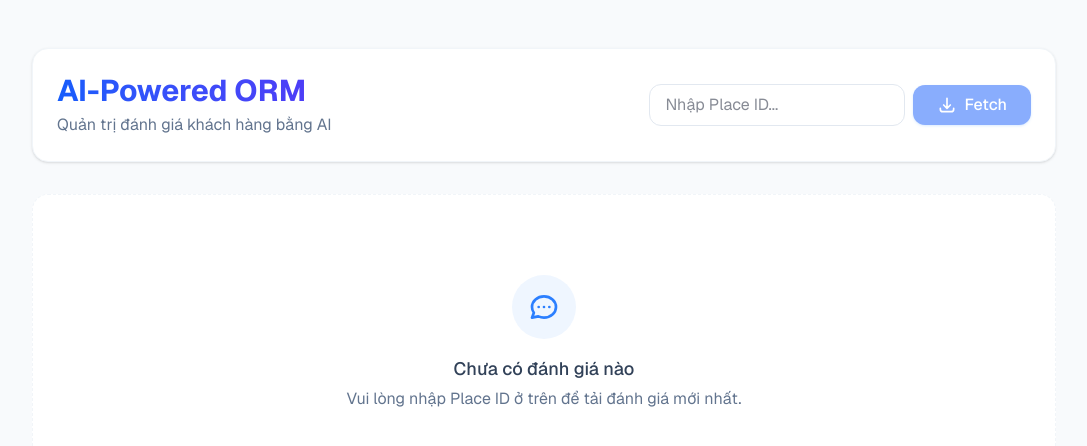
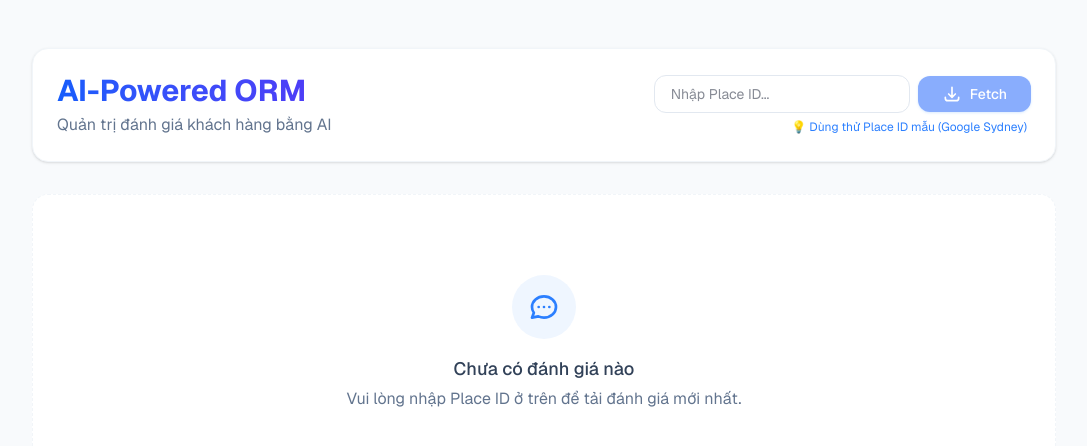
Before and after one commit to ThaiQuangSon031108FSDev/AI-Powered-ORM, a Next.js app: page / in a window 1280 px wide. Shown: the top 446 px of the page, without its empty margins (96-1183 px from the left). Built offline with nearby package versions, Linux system fonts and the light colour scheme.

Commit message:
style: add quick-fill sample Place ID helper on dashboard

```diff
--- a/src/app/page.tsx
+++ b/src/app/page.tsx
@@ -119,25 +119,33 @@ export default function Dashboard() {
             <p className="text-slate-500 mt-1">Quản trị đánh giá khách hàng bằng AI</p>
           </div>
 
+          <div className="flex flex-col items-stretch md:items-end gap-1.5 w-full md:w-auto">
             <div className="flex w-full md:w-auto items-center gap-2">
               <input
                 type="text"
                 placeholder="Nhập Place ID..."
                 value={placeId}
                 onChange={(e) => setPlaceId(e.target.value)}
-              className="flex-1 md:w-64 px-4 py-2 rounded-xl border border-slate-200 focus:outline-none focus:ring-2 focus:ring-blue-500 transition-all"
+                className="flex-1 md:w-64 px-4 py-2 rounded-xl border border-slate-200 focus:outline-none focus:ring-2 focus:ring-blue-500 transition-all text-sm"
               />
               <button
                 onClick={handleFetchReviews}
                 disabled={isFetchingReviews || !placeId}
-              className="px-6 py-2 bg-blue-600 hover:bg-blue-700 text-white font-medium rounded-xl transition-colors disabled:opacity-50 disabled:cursor-not-allowed flex items-center gap-2 shadow-sm shadow-blue-200"
+                className="px-6 py-2 bg-blue-600 hover:bg-blue-700 text-white font-medium rounded-xl transition-colors disabled:opacity-50 disabled:cursor-not-allowed flex items-center gap-2 shadow-sm shadow-blue-200 text-sm"
               >
                 {isFetchingReviews ? (
-                <span className="w-5 h-5 border-2 border-white border-t-transparent rounded-full animate-spin"></span>
+                  <span className="w-5.5 h-5.5 border-2 border-white border-t-transparent rounded-full animate-spin"></span>
                 ) : (
                   <svg className="w-5 h-5" fill="none" viewBox="0 0 24 24" stroke="currentColor"><path strokeLinecap="round" strokeLinejoin="round" strokeWidth={2} d="M4 16v1a3 3 0 003 3h10a3 3 0 003-3v-1m-4-4l-4 4m0 0l-4-4m4 4V4" /></svg>
                 )}
                 Fetch
+              </button>
+            </div>
+            <button
+              onClick={() => setPlaceId('ChIJN1t_tDeuEmsRUsoyG83frY4')}
+              className="text-xs text-blue-500 hover:text-blue-700 hover:underline text-left md:text-right px-1 flex items-center gap-1 self-start md:self-auto"
+            >
+              💡 Dùng thử Place ID mẫu (Google Sydney)
             </button>
           </div>
         </header>
```
Lines whose indentation alone changed are shown as unchanged.
